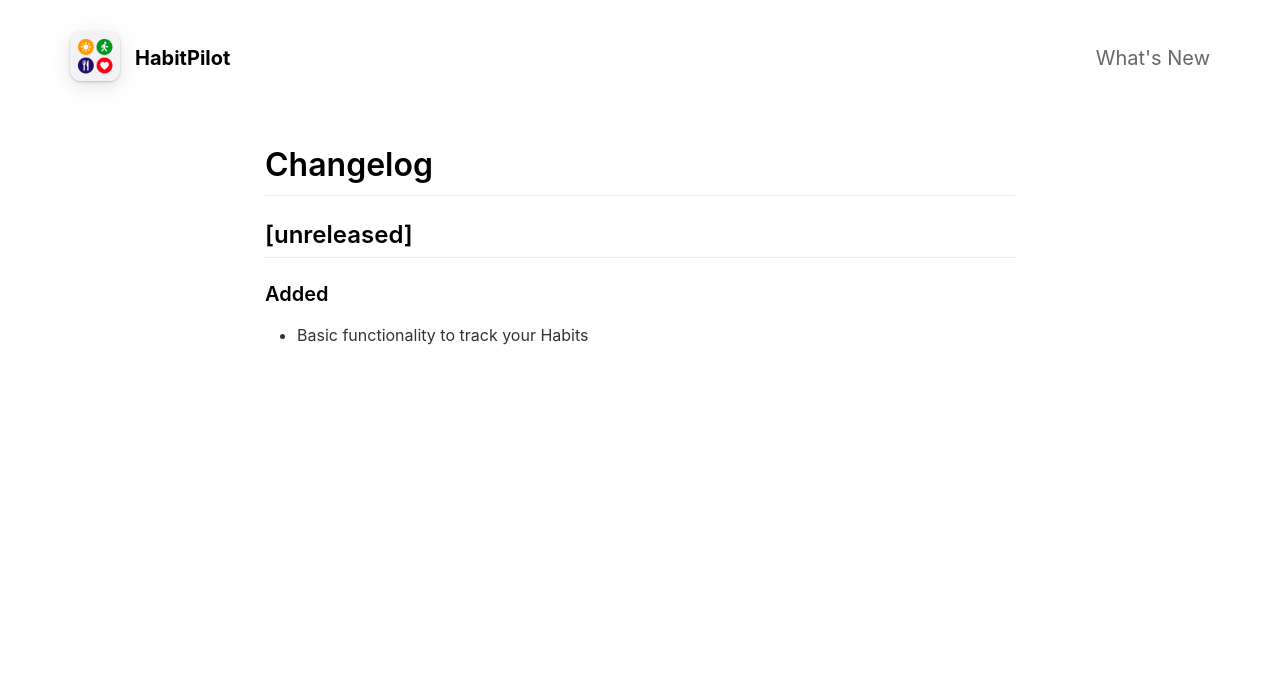
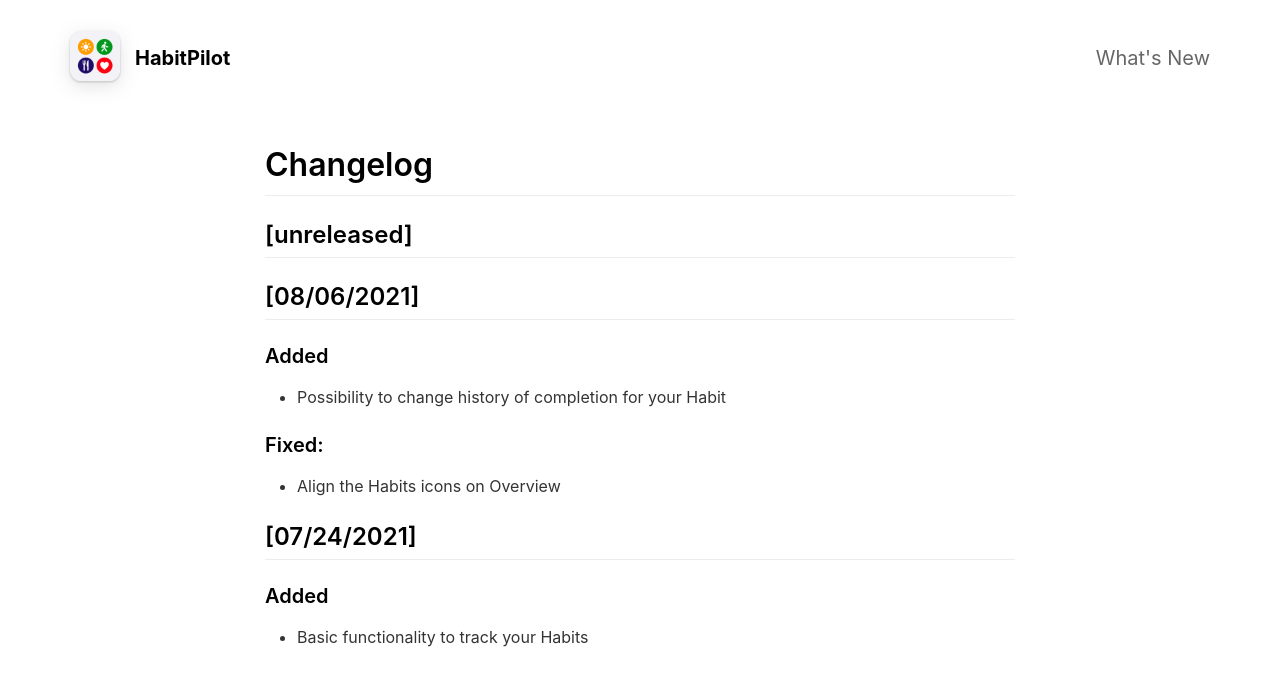
Before and after one commit to VolcanoUniversum/HabitPilot, a Jekyll site: the page built from _pages/changelog.md, in a window 1280 px wide. Shown: the top 686 px of the page. Built offline with Jekyll 4.4.1, drawn with Linux system fonts in a browser that asks for light colours; nearby versions of some CDN libraries.

Commit message:
Pushed the latest Web to GitHub pages [skip ci]

```diff
--- a/_config.yml
+++ b/_config.yml
@@ -2,7 +2,7 @@
 page_title                                : HabitPilot                   # Automatically populates with app name if not set and if iOS app ID is set. Otherwise enter manually.
 
 # App Info
-ios_app_id                                : 1234793120                                # Required. Enter iOS app ID to automatically populate name, price and icons (e.g. 718043190).
+ios_app_id                                : 1576506049                                # Required. Enter iOS app ID to automatically populate name, price and icons (e.g. 718043190).
 
 appstore_link                             :                                           # Automatically populates if not set and if iOS app ID is set. Otherwise enter manually.
 playstore_link                            :                                           # Enter Google Play Store URL.
--- a/_pages/changelog.md
+++ b/_pages/changelog.md
@@ -8,5 +8,15 @@ include_in_header: true
 
 ## [unreleased]
 
+## [08/06/2021]
+
+### Added
+- Possibility to change history of completion for your Habit
+
+### Fixed:
+- Align the Habits icons on Overview
+
+## [07/24/2021]
+
 ### Added
 - Basic functionality to track your Habits
```
Also changed, not shown: assets/screenshot/yourscreenshot.png, 5 other files.
